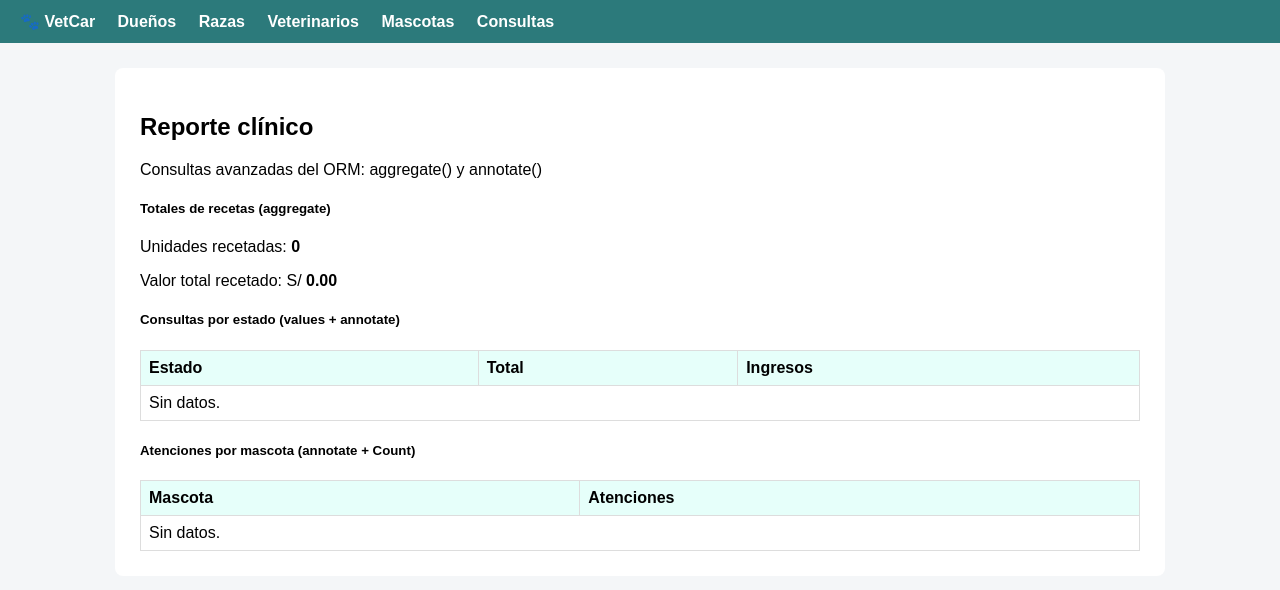
After one commit to DMillonnesZ/Desarrollo-de-Aplicaciones-Empresariales, a Django app: page /vetcar/reporte/ in a window 1280 px wide. The commit adds this page. Shown: the top 590 px of the page. Run offline with Django 5.2, Linux system fonts and the light colour scheme; data that the repository does not hold is empty.

Commit message:
pagina de reporte con aggregate y annotate

```diff
--- /dev/null
+++ b/semana7/src/vetcar/templates/vetcar/reporte.html
@@ -0,0 +1,101 @@
+{% extends 'vetcar/base.html' %}
+
+{% block titulo %}Reporte{% endblock %}
+
+{% block contenido %}
+
+<div class="mb-4">
+    <h2 class="mb-0">
+        <i class="bi bi-bar-chart-line me-2"
+           style="color: var(--clinica-primaria);"></i>
+        Reporte clínico
+    </h2>
+    <p class="texto-suave mb-0">
+        Consultas avanzadas del ORM: aggregate() y annotate()
+    </p>
+</div>
+
+<div class="card-clinica p-4 mb-4">
+    <h5>
+        Totales de recetas
+        <span class="texto-suave small">(aggregate)</span>
+    </h5>
+
+    <p class="mb-1">
+        Unidades recetadas:
+        <strong>{{ totales.total_unidades|default:0 }}</strong>
+    </p>
+
+    <p class="mb-0">
+        Valor total recetado: S/
+        <strong>{{ totales.total_valorizado|default:0|floatformat:2 }}</strong>
+    </p>
+</div>
+
+<div class="card-clinica p-4 mb-4">
+    <h5>
+        Consultas por estado
+        <span class="texto-suave small">(values + annotate)</span>
+    </h5>
+
+    <div class="table-responsive">
+        <table class="table align-middle mb-0">
+            <thead>
+                <tr class="texto-suave">
+                    <th>Estado</th>
+                    <th>Total</th>
+                    <th>Ingresos</th>
+                </tr>
+            </thead>
+            <tbody>
+                {% for r in por_estado %}
+                    <tr>
+                        <td>{{ r.estado }}</td>
+                        <td>{{ r.total }}</td>
+                        <td>S/ {{ r.ingresos|default:0|floatformat:2 }}</td>
+                    </tr>
+                {% empty %}
+                    <tr>
+                        <td colspan="3" class="texto-suave">
+                            Sin datos.
+                        </td>
+                    </tr>
+                {% endfor %}
+            </tbody>
+        </table>
+    </div>
+</div>
+
+<div class="card-clinica p-4">
+    <h5>
+        Atenciones por mascota
+        <span class="texto-suave small">(annotate + Count)</span>
+    </h5>
+
+    <div class="table-responsive">
+        <table class="table align-middle mb-0">
+            <thead>
+                <tr class="texto-suave">
+                    <th>Mascota</th>
+                    <th>Atenciones</th>
+                </tr>
+            </thead>
+            <tbody>
+                {% for m in por_mascota %}
+                    <tr>
+                        <td>{{ m.nombre }}</td>
+                        <td>{{ m.num_atenciones }}</td>
+                    </tr>
+                {% empty %}
+                    <tr>
+                        <td colspan="2" class="texto-suave">
+                            Sin datos.
+                        </td>
+                    </tr>
+                {% endfor %}
+            </tbody>
+        </table>
+    </div>
+</div>
+
+{% endblock %}
--- a/semana7/src/vetcar/urls.py
+++ b/semana7/src/vetcar/urls.py
@@ -82,4 +82,11 @@ urlpatterns = [
         views.registrar_receta,
         name='registrar_receta',
     ),
+
+    # Ejercicio 6: reporte con aggregate y annotate
+    path(
+        'reporte/',
+        views.reporte,
+        name='reporte',
+    ),
 ]
--- a/semana7/src/vetcar/views.py
+++ b/semana7/src/vetcar/views.py
@@ -1,7 +1,7 @@
 from django.shortcuts import render, redirect, get_object_or_404
 from django.contrib import messages
 from django.db import transaction, IntegrityError
-from django.db.models import F
+from django.db.models import F, Sum, Count, DecimalField
 
 from .models import (
     Dueno, Veterinario, Raza, Mascota, Consulta, Vacunacion,
@@ -22,6 +22,7 @@ from .forms import (
 
 def listar_duenos(request):
     duenos = Dueno.objects.all()
+
     return render(
         request,
         'vetcar/dueno_list.html',
@@ -32,6 +33,7 @@ def listar_duenos(request):
 def crear_dueno(request):
     if request.method == 'POST':
         form = DuenoForm(request.POST)
+
         if form.is_valid():
             form.save()
             return redirect('listar_duenos')
@@ -46,6 +48,7 @@ def editar_dueno(request, uuid):
 
     if request.method == 'POST':
         form = DuenoForm(request.POST, instance=dueno)
+
         if form.is_valid():
             form.save()
             return redirect('listar_duenos')
@@ -92,6 +95,7 @@ def listar_veterinarios(request):
 def crear_veterinario(request):
     if request.method == 'POST':
         form = VeterinarioForm(request.POST)
+
         if form.is_valid():
             form.save()
             return redirect('listar_veterinarios')
@@ -110,6 +114,7 @@ def editar_veterinario(request, uuid):
 
     if request.method == 'POST':
         form = VeterinarioForm(request.POST, instance=veterinario)
+
         if form.is_valid():
             form.save()
             return redirect('listar_veterinarios')
@@ -159,12 +164,14 @@ def veterinario_detalle(request, uuid):
 
 def listar_razas(request):
     razas = Raza.objects.select_related('especie').all()
+
     return render(request, 'vetcar/raza_list.html', {'razas': razas})
 
 
 def crear_raza(request):
     if request.method == 'POST':
         form = RazaForm(request.POST)
+
         if form.is_valid():
             form.save()
             return redirect('listar_razas')
@@ -179,6 +186,7 @@ def editar_raza(request, uuid):
 
     if request.method == 'POST':
         form = RazaForm(request.POST, instance=raza)
+
         if form.is_valid():
             form.save()
             return redirect('listar_razas')
@@ -223,6 +231,7 @@ def listar_mascotas(request):
 def crear_mascota(request):
     if request.method == 'POST':
         form = MascotaForm(request.POST)
+
         if form.is_valid():
             form.save()
             return redirect('listar_mascotas')
@@ -237,6 +246,7 @@ def editar_mascota(request, uuid):
 
     if request.method == 'POST':
         form = MascotaForm(request.POST, instance=mascota)
+
         if form.is_valid():
             form.save()
             return redirect('listar_mascotas')
@@ -304,6 +314,7 @@ def listar_consultas(request):
 def crear_consulta(request):
     if request.method == 'POST':
         form = ConsultaForm(request.POST)
+
         if form.is_valid():
             form.save()
             return redirect('listar_consultas')
@@ -318,6 +329,7 @@ def editar_consulta(request, uuid):
 
     if request.method == 'POST':
         form = ConsultaForm(request.POST, instance=consulta)
+
         if form.is_valid():
             form.save()
             return redirect('listar_consultas')
@@ -368,6 +380,7 @@ def listar_vacunaciones(request):
 def crear_vacunacion(request):
     if request.method == 'POST':
         form = VacunacionForm(request.POST)
+
         if form.is_valid():
             form.save()
             return redirect('listar_vacunaciones')
@@ -386,6 +399,7 @@ def editar_vacunacion(request, uuid):
 
     if request.method == 'POST':
         form = VacunacionForm(request.POST, instance=vacunacion)
+
         if form.is_valid():
             form.save()
             return redirect('listar_vacunaciones')
@@ -551,6 +565,7 @@ def eliminar_detalle_receta(request, uuid):
 
 class StockInsuficienteError(Exception):
     """Permite cancelar toda la operación cuando falta stock."""
+
     pass
 
 
@@ -649,3 +664,39 @@ def registrar_receta(request, consulta_uuid):
             'error': error,
         },
     )
+
+
+# ============================================================
+# EJERCICIO 6 — REPORTE CON AGGREGATE Y ANNOTATE
+# ============================================================
+
+def reporte(request):
+    totales = DetalleReceta.objects.aggregate(
+        total_unidades=Sum('cantidad'),
+        total_valorizado=Sum(
+            F('cantidad') * F('medicamento__precio_unitario'),
+            output_field=DecimalField(
+                max_digits=12,
+                decimal_places=2,
+            ),
+        ),
+    )
+
+    por_mascota = Mascota.objects.annotate(
+        num_atenciones=Count('atenciones'),
+    ).order_by('-num_atenciones')
+
+    por_estado = Consulta.objects.values('estado').annotate(
+        total=Count('id'),
+        ingresos=Sum('costo'),
+    ).order_by('-total')
+
+    return render(
+        request,
+        'vetcar/reporte.html',
+        {
+            'totales': totales,
+            'por_mascota': por_mascota,
+            'por_estado': por_estado,
+        },
+    )
```
Also changed, not shown: semana7/src/vetcar/templates/vetcar/base.html (+6 -1 lines).
